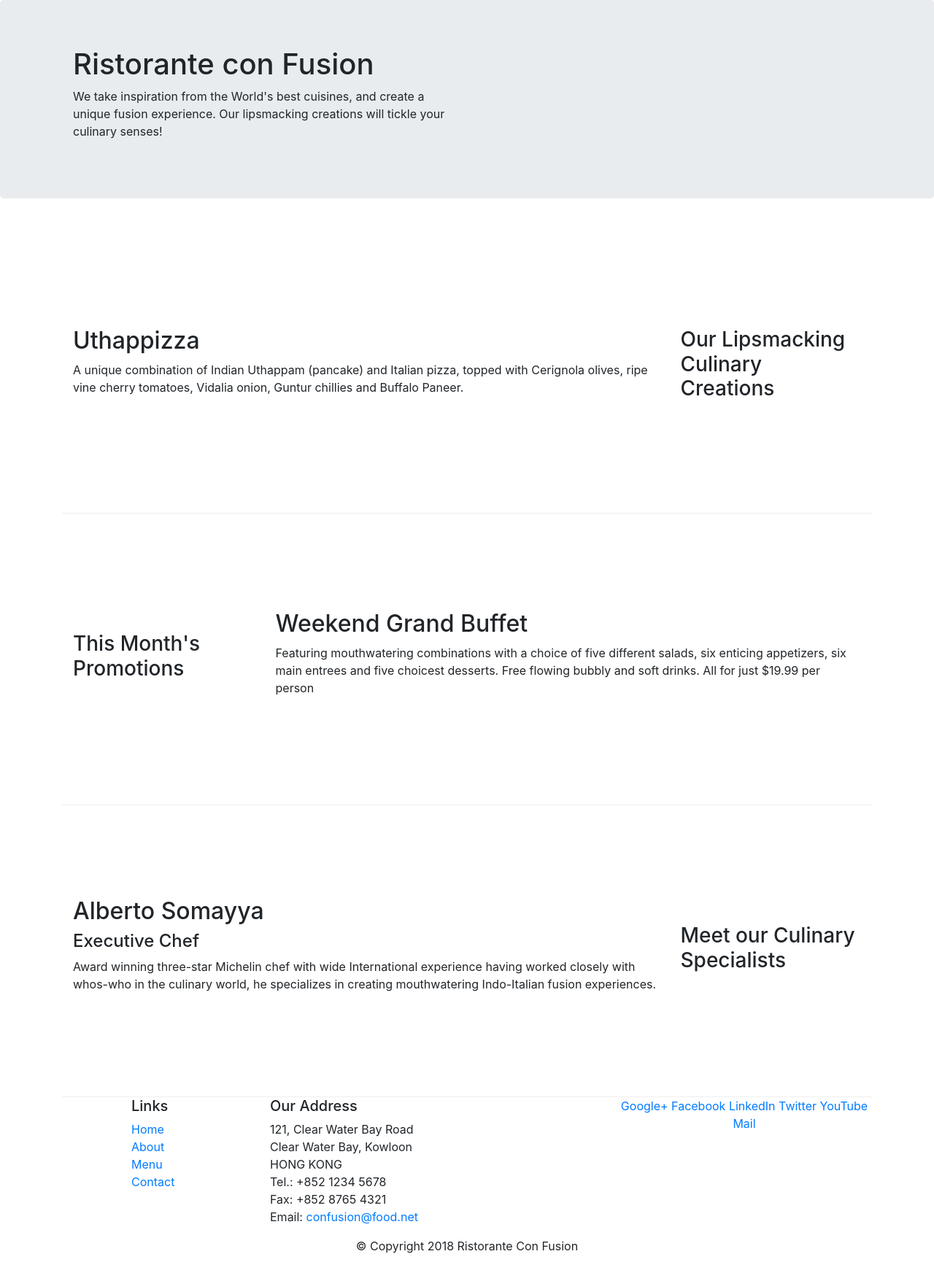
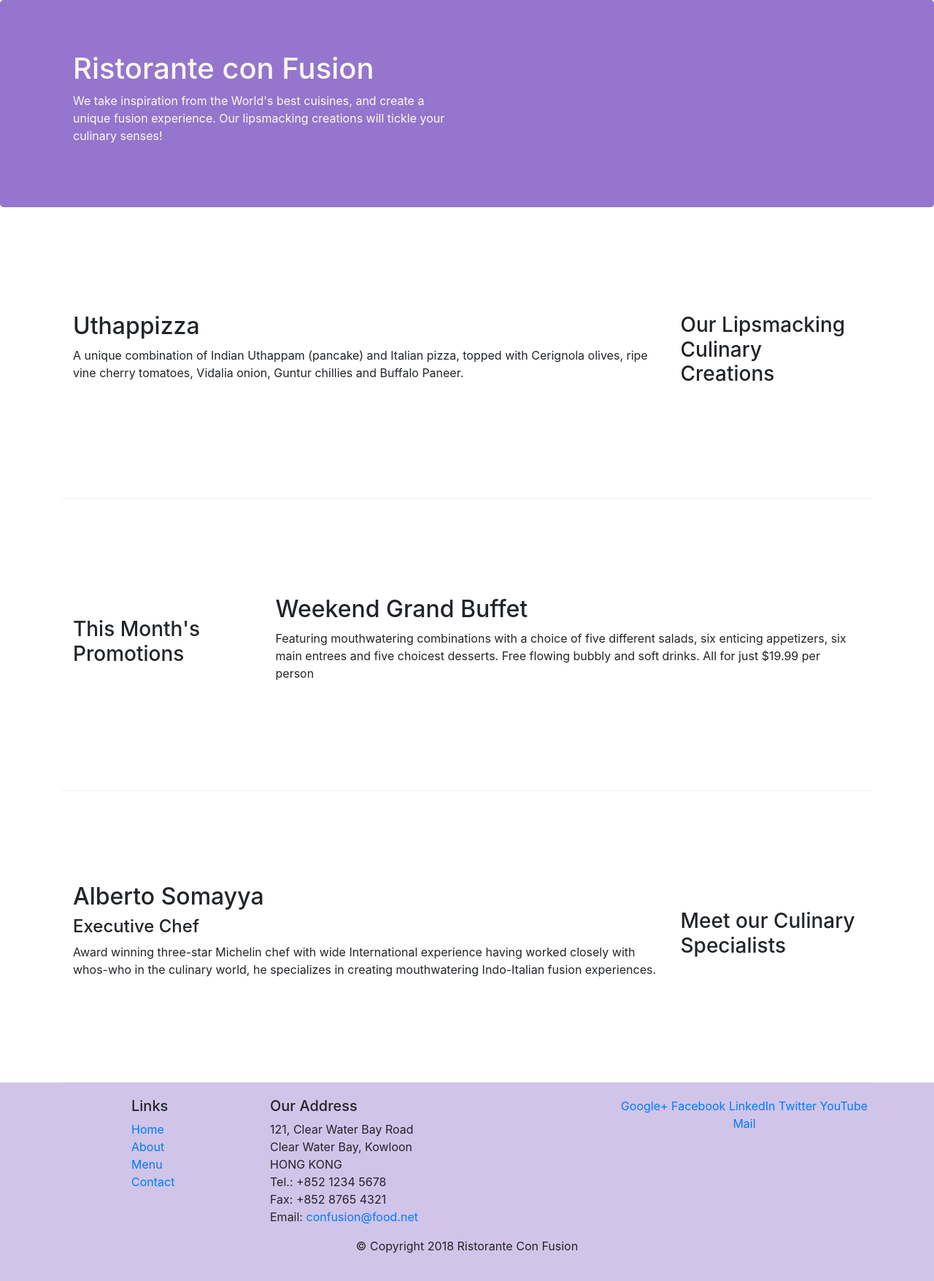
Before and after one commit to anujpatidar3/Coursera-week-1-module-1, a website: page index.html in a window 1280 px wide. Shown: the whole page at 73% size. Drawn offline with nearby package versions, Linux system fonts and the light colour scheme.

Commit message:
Update styles.css

```diff
--- a/css/styles.css
+++ b/css/styles.css
@@ -9,3 +9,21 @@
     border-bottom: 1px ridge;
     min-height: 400px;
 }
+.footer {
+    background-color: #D1C4E9;
+    margin: 0px auto;
+    padding: 20px 0px 20px 0px;
+}
+
+.jumbotron {
+    padding: 70px 30px 70px 30px;
+    margin: 0px auto;
+    background: #9575CD;
+    color: floralwhite;
+}
+
+.address {
+    font-size: 80%;
+    margin: 0px;
+    color: #0f0f0f;
+}
```
